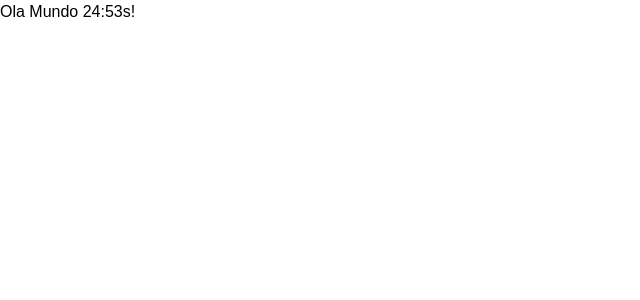
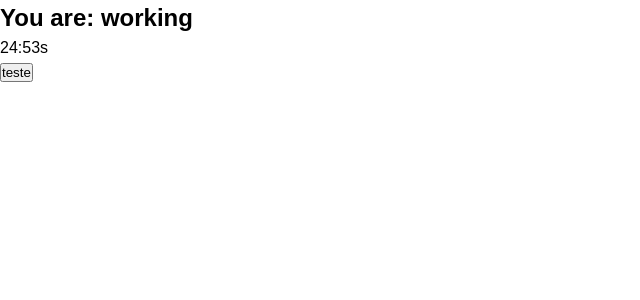
Before and after one commit to marcionavarro/typescript-pomodoro-react-master, a React (Create React App) app: page / in a window 1280 px wide. Shown: the top 300 px of the page, without its empty margins (0-640 px from the left). Built offline with nearby package versions, Linux system fonts and the light colour scheme.

Commit message:
Componentes do Timer e Button

```diff
--- /dev/null
+++ b/src/components/button.tsx
@@ -0,0 +1,15 @@
+import React from 'react';
+
+interface Props {
+  text: string;
+  onClick?: () => void;
+  className?: string;
+}
+
+export function Button(props: Props): JSX.Element{
+  return(
+    <button onClick={props.onClick} className={props.className}>
+      {props.text}
+    </button>
+  );
+}
--- a/src/components/pomodoro-timer.tsx
+++ b/src/components/pomodoro-timer.tsx
@@ -1,6 +1,7 @@
 import React from 'react';
 import { useInterval } from '../hooks/use-interval';
-import { secondsToTime } from '../utils/second-to-time';
+import { Button } from './button';
+import { Timer } from './time';
 
 interface Props {
   defaultPomodoroTime: number;
@@ -13,5 +14,9 @@ export function PomodoroTimer(props: Props): JSX.Element{
     setMainTime(mainTime - 1);
   }, 1000);
 
-  return <div>Ola Mundo {secondsToTime(mainTime)}!</div>
+  return <div className='pomodoro'>
+    <h2>You are: working</h2>
+    <Timer mainTime={mainTime} />
+    <Button text='teste' onClick={() => console.log('clicado')}></Button>
+  </div>
 }
--- /dev/null
+++ b/src/components/time.tsx
@@ -0,0 +1,12 @@
+import React from 'react';
+import { secondsToTime } from '../utils/second-to-time';
+
+interface Props {
+  mainTime: number;
+}
+
+export function Timer(props: Props): JSX.Element{
+  return(
+    <div className="timer">{secondsToTime(props.mainTime)}</div>
+  );
+}
```
